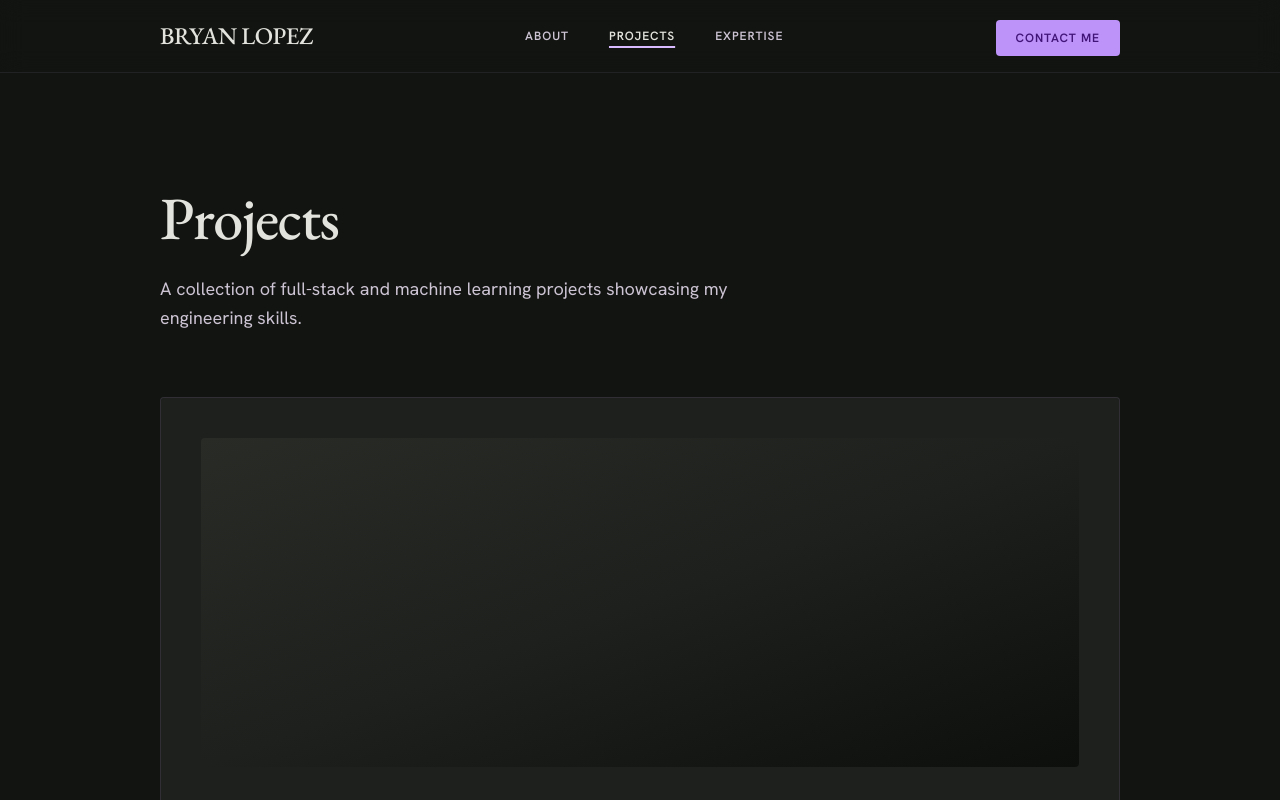
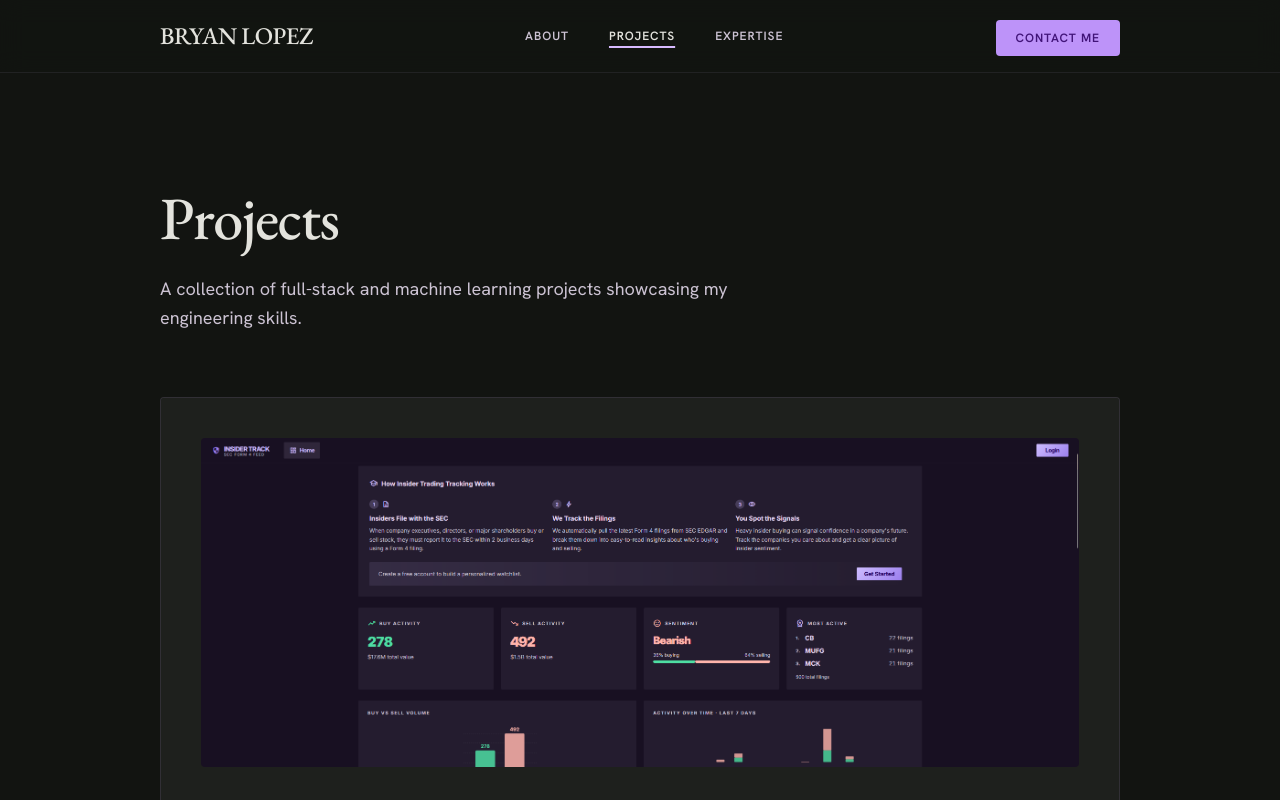
Before and after one commit to boomypig/portfolio, a React (Vite) app: page /projects in a window 1280 px wide. Shown: the top 800 px of the page. Built offline with nearby package versions, Linux system fonts and the light colour scheme.

Commit message:
adding images

```diff
--- a/src/pages/Home.jsx
+++ b/src/pages/Home.jsx
@@ -42,8 +42,10 @@ export default function Home() {
           to="/projects"
           className="group relative block overflow-hidden rounded border border-outline-variant/40"
         >
-          <div className="aspect-[16/7] w-full bg-gradient-to-br from-surface-high via-surface-container to-surface-lowest" />
-          <div className="absolute inset-0 flex flex-col justify-end p-8 md:p-12">
+          <div className="aspect-[16/7] w-full">
+            <img src="/images/sec4.png" alt="" className="w-full h-full object-cover object-top" />
+          </div>
+          <div className="absolute inset-0 bg-gradient-to-t from-surface-container/90 via-surface-container/40 to-transparent flex flex-col justify-end p-8 md:p-12">
             <SectionLabel>{featured.category}</SectionLabel>
             <h2 className="editorial mt-3 text-3xl text-on-surface md:text-5xl">
               {featured.title}
--- a/src/pages/Projects.jsx
+++ b/src/pages/Projects.jsx
@@ -24,11 +24,17 @@ export default function Projects() {
                 i === 0 ? "sm:col-span-2" : ""
               }`}
             >
-              <div
-                className={`mb-8 rounded bg-gradient-to-br from-surface-high via-surface-container to-surface-lowest ${
-                  i === 0 ? "aspect-[16/6]" : "aspect-[16/9]"
-                }`}
-              />
+              {i === 0 ? (
+                <div className="mb-8 overflow-hidden rounded aspect-[16/6]">
+                  <img
+                    src="/images/sec4.png"
+                    alt="SEC Form-4 Insider Trading Tracker screenshot"
+                    className="w-full h-full object-cover object-top"
+                  />
+                </div>
+              ) : (
+                <div className="mb-8 rounded bg-gradient-to-br from-surface-high via-surface-container to-surface-lowest aspect-[16/9]" />
+              )}
               <SectionLabel>{p.category}</SectionLabel>
               <div className="mt-3 flex items-baseline justify-between gap-4">
                 <h2 className="editorial text-2xl text-on-surface md:text-3xl">
```
Also changed, not shown: public/images/sec4.png (added).
